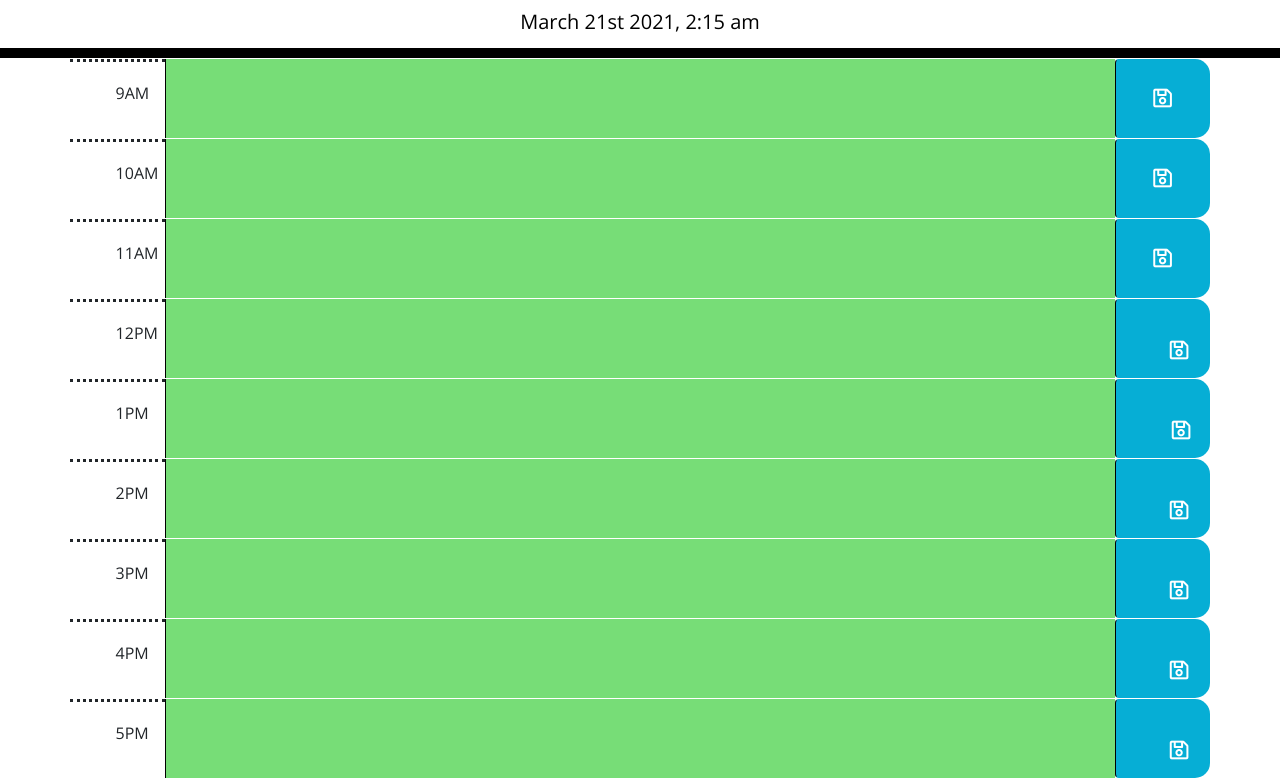
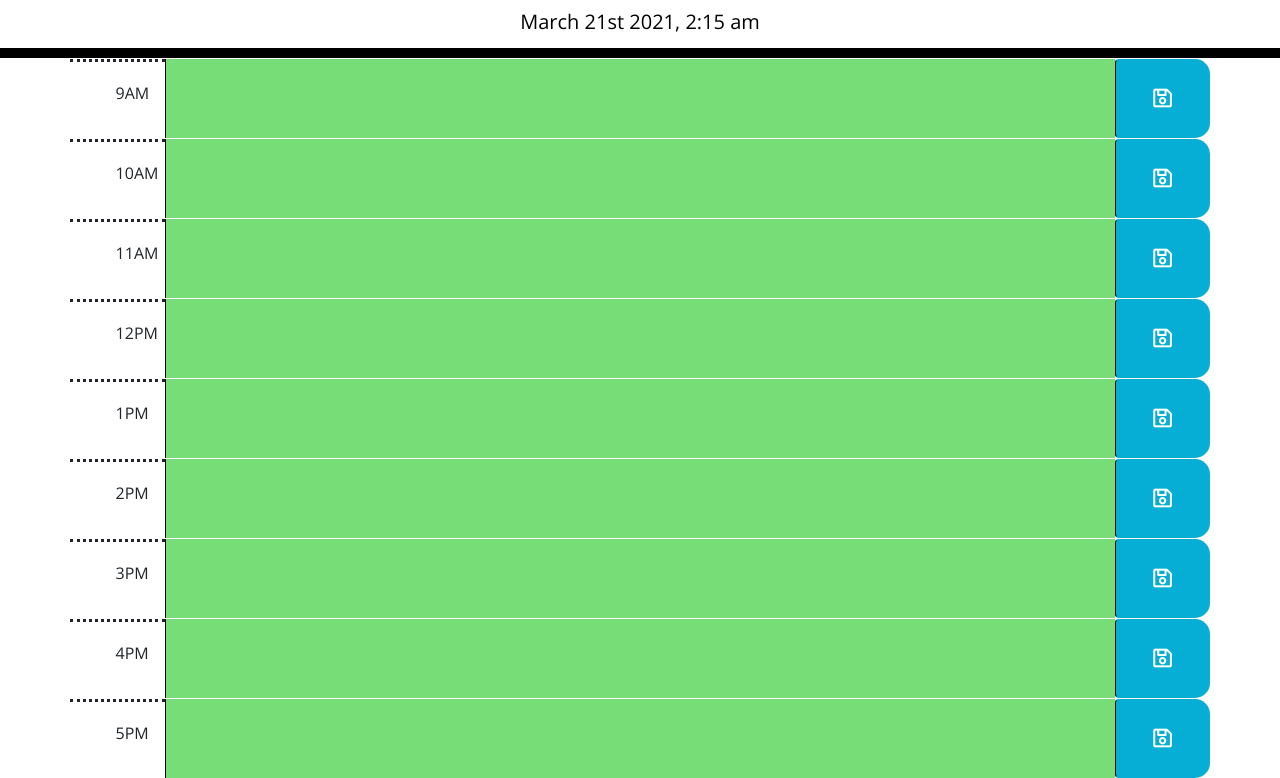
Before and after one commit to AnthonyDavis89/Work-Day-Scheduler, a plain HTML site: page index.html in a window 1280 px wide. Shown: the part 109-887 px from the top of the page. Drawn offline with nearby package versions, Linux system fonts and the light colour scheme.

Commit message:
updating readme

```diff
--- a/index.html
+++ b/index.html
@@ -33,7 +33,6 @@
     <div class="container">
       <div id="50" class="row">
         <div class="col-sm-1 colorWhite">9AM</div>
-        <!-- <div id ="9" class="col-sm-10 future">Enter text here</div> -->
         <textarea
           class="col-sm-10 future storage text9 hour9" id="9"></textarea>
         <button onclick="saveToLocalStorage()"class="btn saveBtn col-md-1 save9"
@@ -43,56 +42,48 @@
         <textarea class="col-sm-10 future storage" id="10"></textarea>
         <button onclick="saveToLocalStorage()" class="btn saveBtn col-md-1"
         id="saveButton"><i class="far fa-save fa-lg"></i></button>
-        <!-- <div class="col-sm-1 colorTest"><i class="far fa-save saveBtn"></i></div>  -->
       </div>
       <div id="52" class="row">
         <div class="col-sm-1 colorWhite">11AM</div>
         <textarea class="col-sm-10 future storage" id="11"></textarea>
         <button onclick="saveToLocalStorage()" class="btn saveBtn col-md-1"
         id="saveButton"><i class="far fa-save fa-lg"></i></button>
-        <!-- <div class="col-sm-1 colorTest"><i class="far fa-save saveBtn"></i></div>  -->
       </div>
       <div id="53" class="row">
         <div class="col-sm-1 colorWhite">12PM</div>
-        <textarea class="col-sm-10 future storage" id="12" id="saveButton"></textarea>
-        <button onclick="saveToLocalStorage()" class="btn saveBtn col-md-1">
-        <i class="far fa-save fa-lg"></i></button>
-        <!-- <div class="col-sm-1 colorTest"><i class="far fa-save saveBtn"></i></div>  -->
+        <textarea class="col-sm-10 future storage" id="12"></textarea>
+        <button onclick="saveToLocalStorage()" class="btn saveBtn col-md-1"
+        id="saveButton"><i class="far fa-save fa-lg"></i></button>
       </div>
       <div id="54" class="row">
         <div class="col-sm-1 colorWhite">1PM</div>
         <textarea class="col-sm-10 future storage" id="13"></textarea>
-        <button onclick="saveToLocalStorage()" class="btn saveBtn col-md-1">
-         <i class="far fa-save fa-lg"></i></button>
-        <!-- <div class="col-sm-1 colorTest"><i class="far fa-save saveBtn"></i></div>  -->
+        <button onclick="saveToLocalStorage()" class="btn saveBtn col-md-1"
+        id="saveButton"><i class="far fa-save fa-lg"></i></button>
       </div>
       <div id="55" class="row">
         <div class="col-sm-1 colorWhite">2PM</div>
         <textarea class="col-sm-10 future storage" id="14"></textarea>
-        <button onclick="saveToLocalStorage()" class="btn saveBtn col-md-1">
-        <i class="far fa-save fa-lg"></i></button>
-        <!-- <div class="col-sm-1 colorTest"><i class="far fa-save saveBtn"></i></div>  -->
+        <button onclick="saveToLocalStorage()" class="btn saveBtn col-md-1"
+        id="saveButton"><i class="far fa-save fa-lg"></i></button>
       </div>
       <div id="56" class="row">
         <div class="col-sm-1 colorWhite">3PM</div>
         <textarea class="col-sm-10 future storage" id="15"></textarea>
-        <button onclick="saveToLocalStorage()" class="btn saveBtn col-md-1">
-        <i class="far fa-save fa-lg"></i></button>
-        <!-- <div class="col-sm-1 colorTest"><i class="far fa-save saveBtn"></i></div>  -->
+        <button onclick="saveToLocalStorage()" class="btn saveBtn col-md-1"
+        id="saveButton"><i class="far fa-save fa-lg"></i></button>
       </div>
       <div id="57" class="row">
         <div class="col-sm-1 colorWhite">4PM</div>
         <textarea class="col-sm-10 future storage" id="16"></textarea>
-        <button onclick="saveToLocalStorage()" class="btn saveBtn col-md-1">
-        <i class="far fa-save fa-lg"></i></button>
-        <!-- <div class="col-sm-1 colorTest"><i class="far fa-save saveBtn"></i></div>  -->
+        <button onclick="saveToLocalStorage()" class="btn saveBtn col-md-1"
+        id="saveButton"><i class="far fa-save fa-lg"></i></button>
       </div>
       <div id="58" class="row">
         <div class="col-sm-1 colorWhite">5PM</div>
         <textarea class="col-sm-10 future storage" id="17"></textarea>
-        <button onclick="saveToLocalStorage()" class="btn saveBtn col-md-1">
-        <i class="far fa-save fa-lg"></i></button>
-        <!-- <div class="col-sm-1 colorTest"><i class="far fa-save saveBtn"></i></div>  -->
+        <button onclick="saveToLocalStorage()" class="btn saveBtn col-md-1"
+          id="saveButton"><i class="far fa-save fa-lg"></i></button>
       </div>
     </div>
 
```
Also changed, not shown: Assets/screencapture-127-0-0-1-5500-index-html-2021-03-20-22_09_40.png (added), 1 other file.
